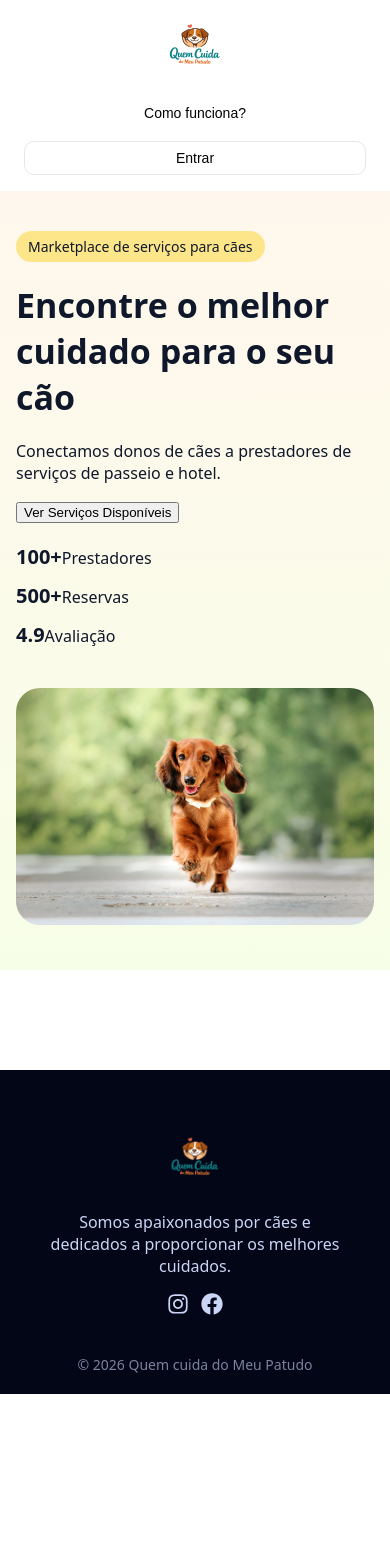
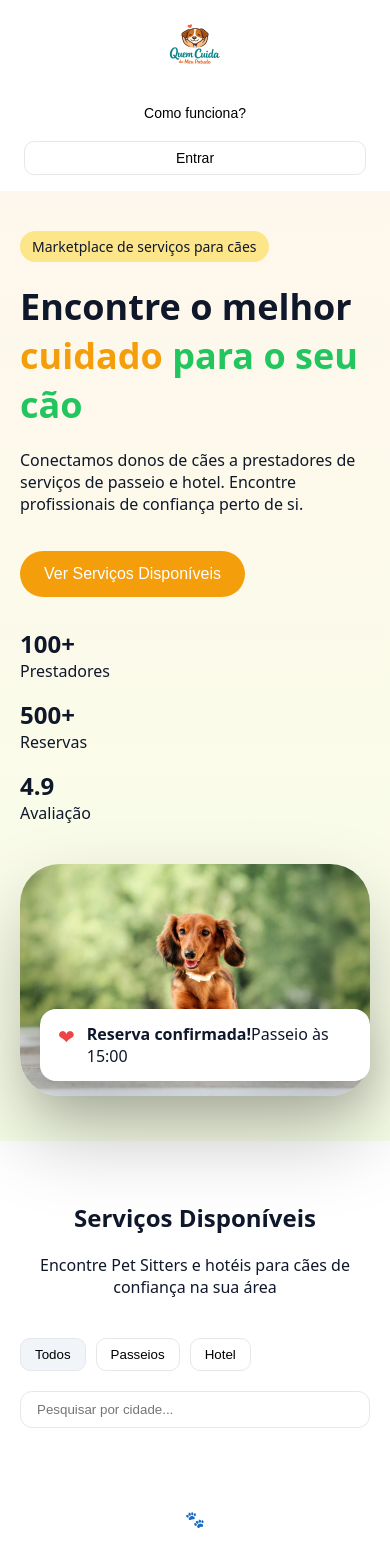
Before and after one commit to franciscommarques31/reserva-frontend, a React (Vite) app: page / in a window 390 px wide. Shown: the top 1551 px of the page. Before the commit the page ends 1394 px from the top, so only its background shows below. Built offline with nearby package versions, Linux system fonts and the light colour scheme; no server answers.

Commit message:
Restore full landing with proper mobile layout

```diff
--- a/src/pages/Landing/Landing.css
+++ b/src/pages/Landing/Landing.css
@@ -7,7 +7,7 @@
 .hero {
   display: flex;
   gap: 40px;
-  padding: 60px 24px;
+  padding: 80px 40px;
   background: linear-gradient(#fff7ed, #f7fee7);
 }
 
@@ -24,75 +24,184 @@
 }
 
 .hero h1 {
-  font-size: 48px;
+  font-size: 56px;
   margin: 20px 0;
 }
 
-.hero-right img {
-  max-width: 480px;
-  width: 100%;
-  border-radius: 24px;
+.highlight-yellow {
+  color: #f59e0b;
 }
 
-/* STATS */
+.highlight-green {
+  color: #22c55e;
+}
+
+.cta-button {
+  margin-top: 20px;
+  background: #f59e0b;
+  color: white;
+  padding: 14px 24px;
+  border-radius: 30px;
+  border: none;
+  font-size: 16px;
+  cursor: pointer;
+}
+
 .hero-stats {
   display: flex;
-  gap: 24px;
-  margin-top: 20px;
+  gap: 40px;
+  margin-top: 30px;
 }
 
 .hero-stats strong {
+  font-size: 24px;
+  display: block;
+}
+
+/* HERO IMAGE */
+.hero-right {
+  flex: 1;
+  display: flex;
+  justify-content: center;
+}
+
+.hero-image-wrapper {
+  position: relative;
+}
+
+.hero-image-wrapper img {
+  max-width: 580px;
+  width: 100%;
+  border-radius: 40px;
+  box-shadow: 0 40px 80px rgba(0, 0, 0, 0.25);
+}
+
+.hero-card {
+  position: absolute;
+  bottom: 20px;
+  left: 20px;
+  background: white;
+  padding: 14px 18px;
+  border-radius: 16px;
+  display: flex;
+  gap: 12px;
+  box-shadow: 0 20px 40px rgba(0, 0, 0, 0.15);
+}
+
+.heart {
   font-size: 20px;
+  color: #ef4444;
+}
+
+/* SERVICES */
+.services {
+  padding: 80px 40px;
+  text-align: center;
+}
+
+.services-bar {
+  display: flex;
+  justify-content: space-between;
+  margin: 40px 0;
+  gap: 20px;
+}
+
+.filters {
+  display: flex;
+  gap: 10px;
+  flex-wrap: wrap;
+}
+
+.filter {
+  padding: 8px 14px;
+  border-radius: 10px;
+  border: 1px solid #e5e7eb;
+  background: white;
+  cursor: pointer;
+}
+
+.filter.active {
+  background: #f1f5f9;
+}
+
+.search {
+  padding: 10px 16px;
+  border-radius: 12px;
+  border: 1px solid #e5e7eb;
+}
+
+.empty-state {
+  margin-top: 80px;
+  color: #64748b;
 }
 
 /* FOOTER */
 .footer {
   background: #020617;
   color: #cbd5f5;
-  padding: 40px 24px 20px;
+  padding: 60px 40px 20px;
 }
 
 .footer-top {
   display: flex;
-  justify-content: center;
+  justify-content: space-between;
+  gap: 60px;
+  flex-wrap: wrap;
 }
 
-.footer-brand {
-  text-align: center;
-  max-width: 320px;
+.footer .logo img {
+  height: 80px;
 }
 
-.footer-brand img {
-  height: 60px;
+.footer-bottom {
+  margin-top: 40px;
+  text-align: center;
+  font-size: 14px;
+  opacity: 0.6;
 }
 
 .socials {
   display: flex;
-  justify-content: center;
   gap: 12px;
   font-size: 22px;
-}
-
-.footer-bottom {
-  margin-top: 24px;
-  text-align: center;
-  font-size: 14px;
-  opacity: 0.6;
 }
 
 /* MOBILE */
 @media (max-width: 768px) {
   .hero {
     flex-direction: column;
-    padding: 40px 16px;
+    padding: 40px 20px;
   }
 
   .hero h1 {
-    font-size: 34px;
+    font-size: 36px;
   }
 
   .hero-stats {
     flex-direction: column;
-    gap: 12px;
+    gap: 16px;
+  }
+
+  .services {
+    padding: 40px 20px;
+  }
+
+  .services-bar {
+    flex-direction: column;
+    align-items: stretch;
+  }
+
+  .search {
+    width: 100%;
+  }
+
+  .footer-top {
+    flex-direction: column;
+    text-align: center;
+    align-items: center;
+  }
+
+  .socials {
+    justify-content: center;
   }
 }
--- a/src/pages/Landing/Landing.jsx
+++ b/src/pages/Landing/Landing.jsx
@@ -1,7 +1,7 @@
 import "./Landing.css";
 import heroDog from "../../assets/hero-dog.jpeg";
+import logo from "../../assets/logo.png";
 import Navbar from "../../components/Navbar/Navbar";
-import logo from "../../assets/logo.png";
 import { FaFacebook, FaInstagram } from "react-icons/fa";
 
 export default function Landing() {
@@ -9,6 +9,7 @@ export default function Landing() {
     <div className="landing">
       <Navbar />
 
+      {/* HERO */}
       <section className="hero">
         <div className="hero-left">
           <span className="hero-badge">Marketplace de serviços para cães</span>
@@ -21,6 +22,7 @@ export default function Landing() {
 
           <p>
             Conectamos donos de cães a prestadores de serviços de passeio e hotel.
+            Encontre profissionais de confiança perto de si.
           </p>
 
           <button className="cta-button">Ver Serviços Disponíveis</button>
@@ -42,28 +44,87 @@ export default function Landing() {
         </div>
 
         <div className="hero-right">
-          <img src={heroDog} alt="Cão feliz" />
+          <div className="hero-image-wrapper">
+            <img src={heroDog} alt="Cão feliz" />
+
+            <div className="hero-card">
+              <span className="heart">❤</span>
+              <div className="hero-card-text">
+                <strong>Reserva confirmada!</strong>
+                <span>Passeio às 15:00</span>
+              </div>
+            </div>
+          </div>
         </div>
       </section>
 
+      {/* SERVICES */}
+      <section className="services">
+        <h2>Serviços Disponíveis</h2>
+        <p>
+          Encontre Pet Sitters e hotéis para cães de confiança na sua área
+        </p>
+
+        <div className="services-bar">
+          <div className="filters">
+            <button className="filter active">Todos</button>
+            <button className="filter">Passeios</button>
+            <button className="filter">Hotel</button>
+          </div>
+
+          <input
+            className="search"
+            placeholder="Pesquisar por cidade..."
+          />
+        </div>
+
+        <div className="empty-state">
+          <div className="paw">🐾</div>
+          <h3>Nenhum serviço encontrado</h3>
+          <p>Tente ajustar os filtros ou pesquisa</p>
+        </div>
+      </section>
+
+      {/* FOOTER */}
       <footer className="footer">
         <div className="footer-top">
           <div className="footer-brand">
-            <img src={logo} alt="PatasFelizes" />
+            <div className="logo">
+              <img src={logo} alt="PatasFelizes" />
+            </div>
+
             <p>
               Somos apaixonados por cães e dedicados a proporcionar os melhores
-              cuidados.
+              passeios e cuidados para o seu melhor amigo.
             </p>
 
             <div className="socials">
-              <FaInstagram />
-              <FaFacebook />
+              <a href="https://www.instagram.com" target="_blank" rel="noreferrer">
+                <FaInstagram />
+              </a>
+              <a href="https://www.facebook.com" target="_blank" rel="noreferrer">
+                <FaFacebook />
+              </a>
             </div>
+          </div>
+
+          <div className="footer-col">
+            <h4>Contactos</h4>
+            <p>+351 912 345 678</p>
+            <p>info@patasfelizes.pt</p>
+            <p>Lisboa, Portugal</p>
+          </div>
+
+          <div className="footer-col">
+            <h4>Horário</h4>
+            <p>Segunda - Sexta: 08:00 - 19:00</p>
+            <p>Sábado: 09:00 - 17:00</p>
+            <p>Domingo: 10:00 - 14:00</p>
           </div>
         </div>
 
         <div className="footer-bottom">
-          © 2026 Quem cuida do Meu Patudo
+          © 2026 Quem cuida do Meu Patudo. Todos os direitos reservados.
         </div>
       </footer>
     </div>
```
